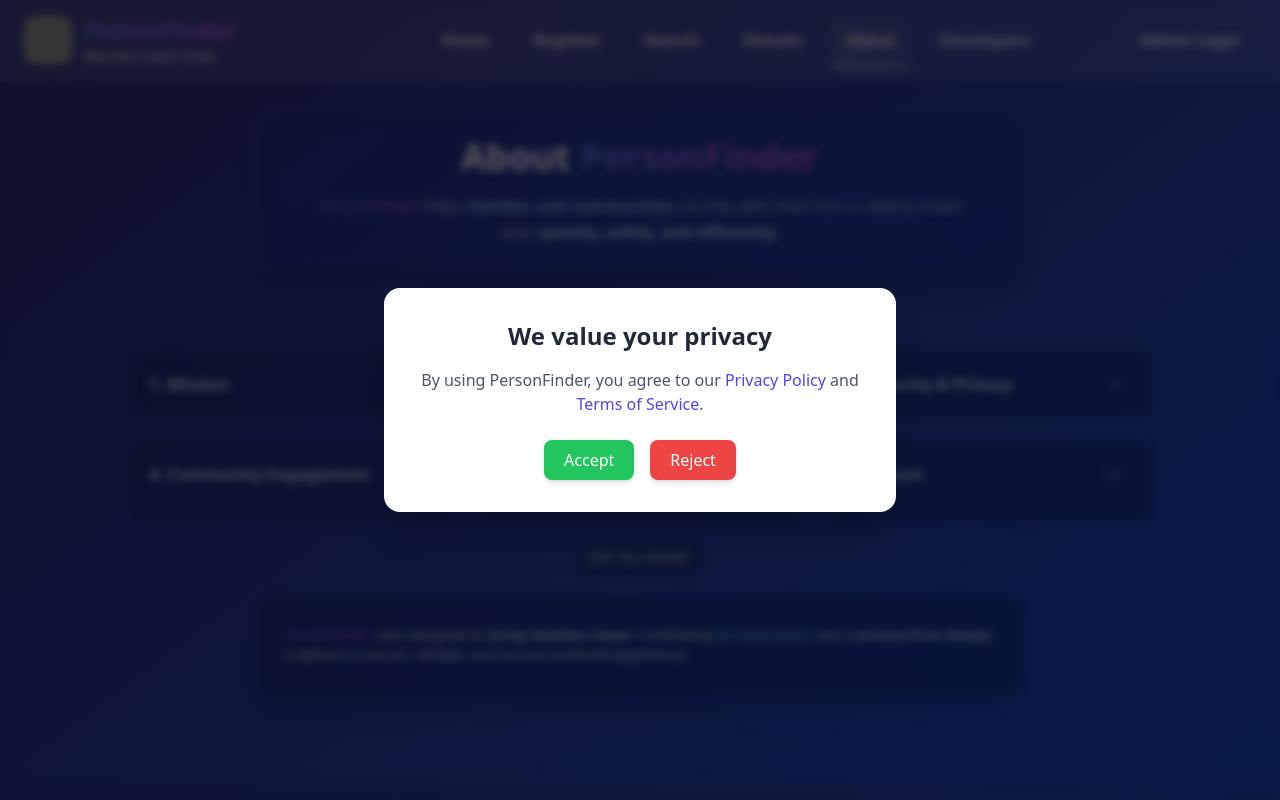
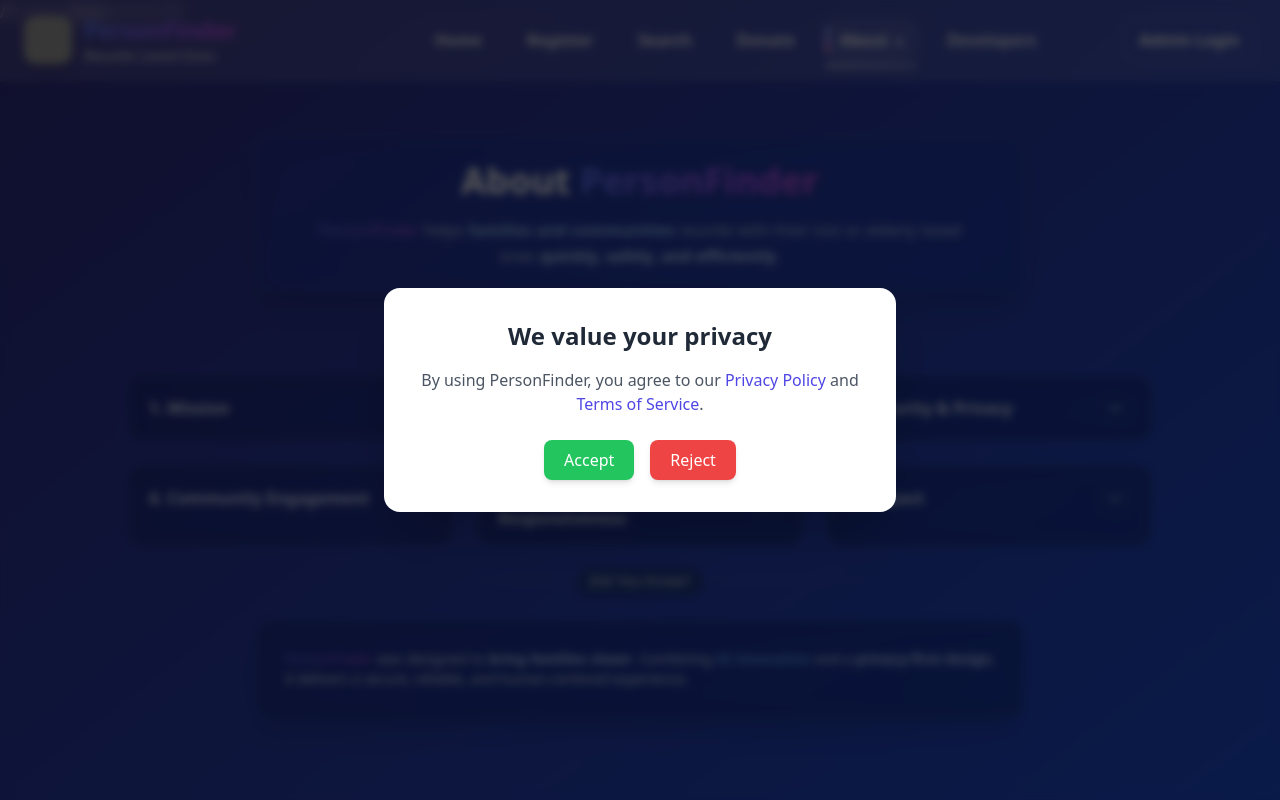
Before and after one commit to Mindfreakk/Person-Finder, a Flask app: page /about in a window 1280 px wide. Run offline with Flask 3, Linux system fonts and the light colour scheme; parts of the project's set-up code (start-up, migrations or seed data) failed here and were passed over; some libraries are stand-ins or nearby versions; grey boxes are pictures that could not be loaded.

Commit message:
Updated the UI

```diff
--- a/templates/partials/_header.html
+++ b/templates/partials/_header.html
@@ -184,15 +194,15 @@
     transform: translateX(0); opacity: 1;
     transition: transform .8s cubic-bezier(.22,1,.36,1), opacity .8s cubic-bezier(.22,1,.36,1);
   }
-  .pf-admin-prep .pf-admin-cta{ transform: translateX(32px); opacity: 0; } /* hidden */
-  .pf-admin-in   .pf-admin-cta{ transform: translateX(0);    opacity: 1; } /* visible */
+  .pf-admin-prep .pf-admin-cta{ transform: translateX(32px); opacity: 0; }
+  .pf-admin-in   .pf-admin-cta{ transform: translateX(0);    opacity: 1; }
 
-  /* Optional hover sheen layer (kept) */
   .pf-admin-cta .pf-cta-sheen{
     position:absolute; inset:0;
     background: linear-gradient(115deg, transparent 35%, rgba(255,255,255,.5) 50%, transparent 65%);
     transform: translateX(-130%); pointer-events:none;
-    transition: transform 1.4s cubic-bezier(.22,1,.36,1);
+    transition: transform 1.6s cubic-bezier(.22,1,.36,1);
+    z-index: 0; /* keep sheen below content and live bar */
   }
   .pf-admin-cta:hover .pf-cta-sheen{ transform: translateX(130%); }
 
@@ -207,7 +218,77 @@
     100% { box-shadow: 0 0 0 0 rgba(255,255,255,0); }
   }
 
-  /* Reduced motion */
+  /* ===== Desktop Nav Links — active/live gradient bar + dot ===== */
+#pf-desktop-nav .pf-link.is-active,
+#pf-desktop-nav .pf-link[aria-current="page"] {
+  background: rgba(255,255,255,0.08);
+  box-shadow: 0 0 10px rgba(255,255,255,0.15);
+  position: relative;
+  overflow: hidden;
+}
+
+/* Left gradient bar */
+#pf-desktop-nav .pf-link.is-active::before,
+#pf-desktop-nav .pf-link[aria-current="page"]::before {
+  content: "";
+  position: absolute;
+  left: 0;
+  top: 6px;
+  bottom: 6px;
+  width: 4px;
+  border-radius: 4px;
+  background: linear-gradient(180deg, #60a5fa, #a78bfa, #f472b6);
+  box-shadow: 0 0 10px rgba(255,255,255,0.35);
+  z-index: 1;
+}
+
+/* Pulsing dot after label */
+#pf-desktop-nav .pf-link.is-active .pf-link-label::after,
+#pf-desktop-nav .pf-link[aria-current="page"] .pf-link-label::after {
+  content: "";
+  display: inline-block;
+  width: 6px;
+  height: 6px;
+  margin-left: 8px;
+  border-radius: 9999px;
+  background: radial-gradient(circle, #ffffff 45%, rgba(255,255,255,0.25) 85%);
+  opacity: 0.95;
+  vertical-align: middle;
+  animation: pf-live-pulse 1.8s ease-out infinite;
+  box-shadow: 0 0 8px rgba(255,255,255,0.4);
+  position: relative;
+  z-index: 2;
+}
+
+/* Hover refinement */
+#pf-desktop-nav .pf-link.is-active:hover,
+#pf-desktop-nav .pf-link[aria-current="page"]:hover {
+  background: rgba(255,255,255,0.12);
+  transform: translateY(-1px);
+}
+
+/* ===== Desktop Nav Links — active/live dot only (legacy fallback) ===== */
+#pf-desktop-nav .pf-link.is-active .pf-link-label::after,
+#pf-desktop-nav .pf-link[aria-current="page"] .pf-link-label::after {
+  content: "";
+  display: inline-block;
+  width: 6px;
+  height: 6px;
+  margin-left: 8px;
+  border-radius: 9999px;
+  background: radial-gradient(circle, #ffffff 45%, rgba(255,255,255,0.25) 85%);
+  opacity: 0.95;
+  vertical-align: middle;
+  animation: pf-live-pulse 1.8s ease-out infinite;
+  box-shadow: 0 0 8px rgba(255,255,255,0.4);
+  position: relative;
+  z-index: 2; /* keep above shimmer film */
+}
+
+  /* Ensure CTA text stays above decorations */
+  .pf-admin-cta > span:first-child,
+  .pf-admin-cta .pf-type{ position: relative; z-index: 2; }
+
   @media (prefers-reduced-motion: reduce){
     #pf-desktop-nav.pf-prep .pf-link,
     #pf-desktop-nav.pf-animate-in .pf-link { transition: none !important; opacity: 1 !important; transform: none !important; }
@@ -372,7 +526,7 @@
     if (!el) return;
     const handler = (e)=>{
       if (e.animationName !== 'pf-sheen-scan') return;
-      el.classList.remove('pf-scan-once');           // remove so film doesn't freeze
+      el.classList.remove('pf-scan-once');
       el.removeEventListener('animationend', handler);
     };
     el.addEventListener('animationend', handler);
@@ -384,13 +538,13 @@
 
     const nav = document.getElementById('pf-desktop-nav');
     const underline = document.getElementById('pf-active-underline');
-    const adminRoot = document.documentElement; // toggles pf-admin-* classes
+    const adminRoot = document.documentElement;
     const adminCta  = document.querySelector('.pf-admin-cta');
     if (!nav || !underline || !adminCta) return;
 
     const links = Array.from(nav.querySelectorAll('.pf-link'));
 
-    // Reset states (idempotent)
+    // Reset states
     document.documentElement.classList.remove('pf-nav-animate');
     adminRoot.classList.remove('pf-admin-in');
     adminCta.classList.remove('pf-scan-once');
@@ -402,41 +556,35 @@
       return;
     }
 
-    // 1) Prepare hidden states + one-shot shimmer per link
-    const baseDelay = 220; // ms between links
+    // Prepare + shimmer sequence
+    const baseDelay = 220;
     links.forEach((a,i)=>{
       const delay = i * baseDelay;
       a.style.transitionDelay = `${delay}ms`;
-      a.style.setProperty('--scan-delay', `${delay + 200}ms`); // shimmer AFTER slide
+      a.style.setProperty('--scan-delay', `${delay + 200}ms`);
       a.classList.add('pf-scan-once');
       cleanupShimmerOnce(a);
     });
 
-    // 2) Start entrance next frame
     requestAnimationFrame(()=>{
       document.documentElement.classList.add('pf-nav-animate');
       document.documentElement.classList.remove('pf-nav-prep');
     });
 
-    // 3) Timing math
-    const appearDur = 1200;         // link slide-up duration
+    const appearDur = 1200;
     const lastDelay = (links.length - 1) * baseDelay;
-
-    // === Reveal CTA 0.5s after final link settles ===
-    const adminRevealOffset = 500;  // ms after final link finishes
+    const adminRevealOffset = 500;
     const adminRevealAt = lastDelay + appearDur + adminRevealOffset;
 
-    // Reveal CTA and shimmer
     setTimeout(()=>{
       adminRoot.classList.add('pf-admin-in');
       adminRoot.classList.remove('pf-admin-prep');
 
       adminCta.classList.add('pf-scan-once');
-      adminCta.style.setProperty('--scan-delay','60ms'); // handoff feel
+      adminCta.style.setProperty('--scan-delay','60ms');
       cleanupShimmerOnce(adminCta);
     }, adminRevealAt);
 
-    // 4) Underline glide behavior
     setupUnderline(nav, underline, links);
   }
 
@@ -450,7 +598,7 @@
         underline.style.transition = 'none';
         underline.style.left = left + 'px';
         underline.style.width = rect.width + 'px';
-        underline.offsetHeight; // reflow
+        underline.offsetHeight;
         underline.style.transition = prev || '';
         return;
       }
@@ -479,28 +627,23 @@
 
   function revealItems(stagger=90){
     const items = drawer?.querySelectorAll('.pf-mobile-item') || [];
-    const slideDur = 520;  // must match CSS transition duration
-    const shimmerLag = 80; // small lag after slide completes
+    const slideDur = 520;
+    const shimmerLag = 80;
 
-    // Each item: slide in first, then shimmer
     items.forEach((el,i)=>{
       const start = i * stagger;
-
-      // slide+fade in
       el.classList.remove('pf-item-show');
       setTimeout(()=> el.classList.add('pf-item-show'), start);
 
-      // one-shot shimmer AFTER the slide is done
       el.classList.remove('pf-scan-once');
       el.style.setProperty('--scan-delay', `${start + slideDur + shimmerLag}ms`);
       el.classList.add('pf-scan-once');
       cleanupShimmerOnce(el);
     });
 
-    // Mobile Admin CTA: slide in after the last item starts, then shimmer
-    const mCta = drawer.querySelector('.pf-glass-btn');
+    const mCta = drawer.querySelector('#pf-admin-mobile.pf-glass-btn');
     if (mCta){
-      const startCta = (items.length) ? items.length * stagger : 0; // starts after last item begins
+      const startCta = (items.length) ? items.length * stagger : 0;
       setTimeout(()=> mCta.classList.add('pf-item-show'), startCta);
 
       mCta.classList.remove('pf-scan-once');
@@ -538,18 +681,17 @@
 
     overlay.classList.remove('pf-visible');
 
-    // reset items for next open
     drawer.querySelectorAll('.pf-mobile-item').forEach(el=>{
       el.classList.remove('pf-item-show','pf-scan-once');
       el.style.removeProperty('--scan-delay');
     });
-    const mCta = drawer.querySelector('.pf-glass-btn');
+    const mCta = drawer.querySelector('#pf-admin-mobile.pf-glass-btn');
     if (mCta){
       mCta.classList.remove('pf-item-show','pf-scan-once');
       mCta.style.removeProperty('--scan-delay');
     }
 
-    const closeAfter = 700; // matches close animation
+    const closeAfter = 700;
     setTimeout(()=>{
       drawer.style.opacity = '';
       drawer.style.pointerEvents = 'none';
@@ -559,6 +701,37 @@
     lockScroll(false);
     lastFocusedEl && lastFocusedEl.focus?.();
   }
+
+  // --- Admin button: show "live" ONLY while actually pressed ---
+  (function adminPressedOnly(){
+    const adminBtn = document.getElementById('pf-admin-mobile');
+    if (!adminBtn) return;
+
+    const pressOn = () => adminBtn.classList.add('is-pressed');
+    const pressOff = () => adminBtn.classList.remove('is-pressed');
+
+    // Pointer (touch/mouse/stylus)
+    adminBtn.addEventListener('pointerdown', pressOn, {passive:true});
+    ['pointerup','pointercancel','pointerleave'].forEach(ev =>
+      adminBtn.addEventListener(ev, pressOff, {passive:true})
+    );
+
+    // Keyboard (Space/Enter)
+    adminBtn.addEventListener('keydown', (e)=>{
+      if (e.key === ' ' || e.key === 'Enter') pressOn();
+    });
+    adminBtn.addEventListener('keyup', (e)=>{
+      if (e.key === ' ' || e.key === 'Enter') pressOff();
+    });
+
+    adminBtn.addEventListener('blur', pressOff);
+
+    // Ensure it's off after drawer closes
+    const drawer = document.getElementById('pf-mobile-drawer');
+    drawer?.addEventListener('animationend', ()=>{
+      if (!document.getElementById('pf-menu-btn')?.matches('[aria-expanded="true"]')) pressOff();
+    });
+  })();
 
   // Events
   btn?.addEventListener('click', (e)=>{
```
Also changed, not shown: other parts of templates/partials/_header.html (+98 -14 lines), templates/home.html (+11 -10 lines). Lines whose indentation alone changed are shown as unchanged.
